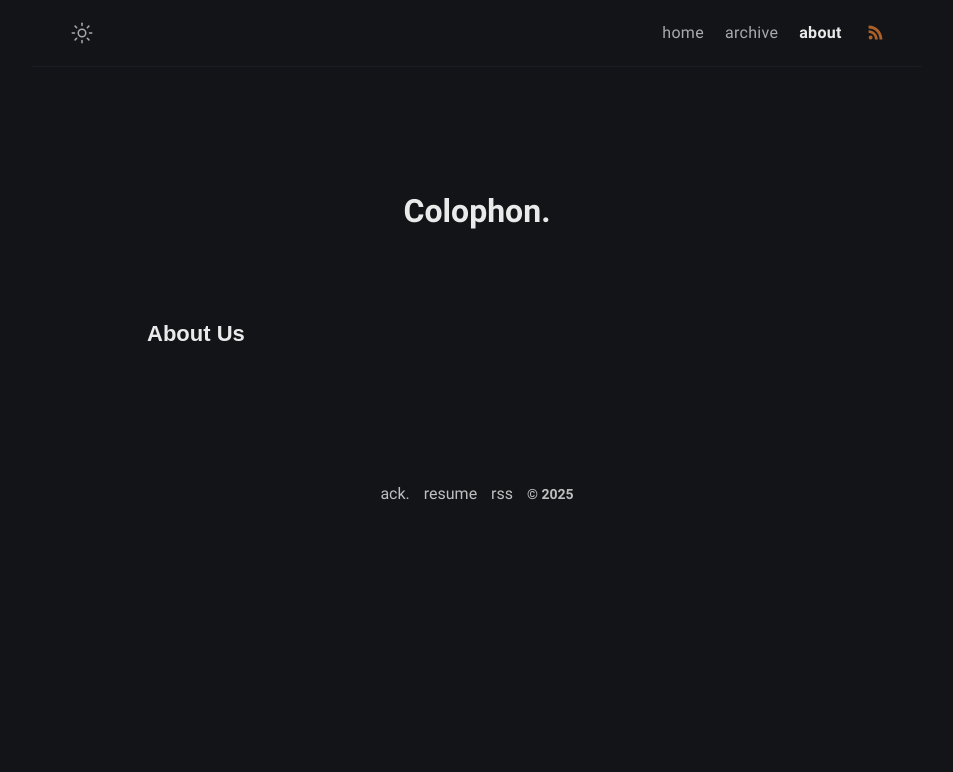
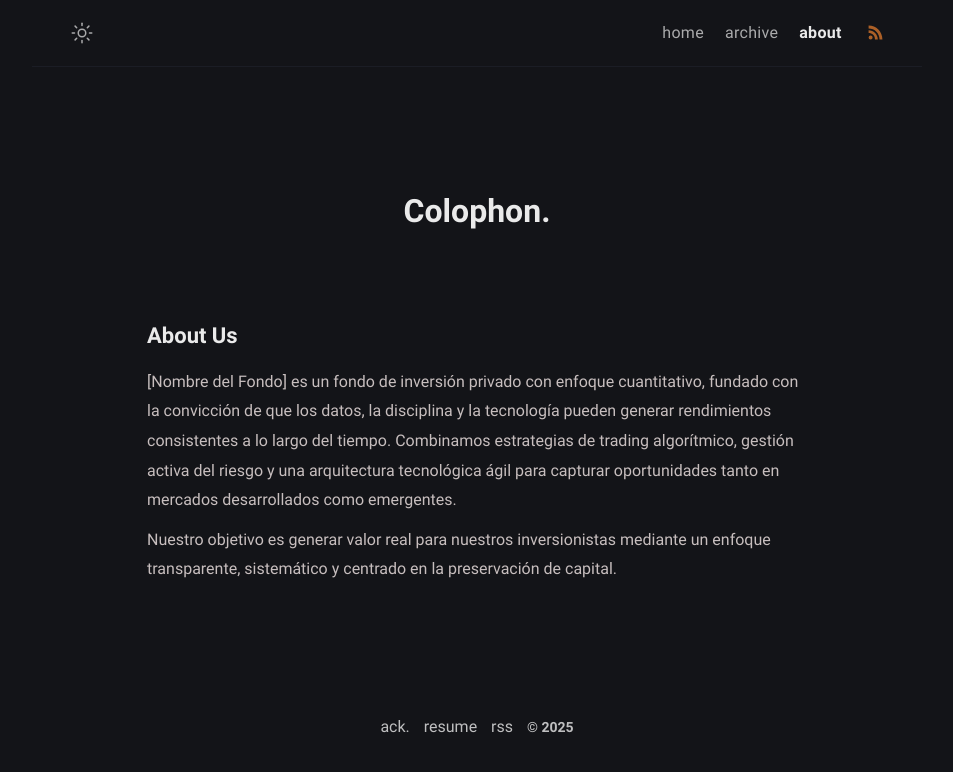
Before and after one commit to vxstein/vxstein.github.io, a Jekyll site: the page built from about.md, in a window 1280 px wide. Shown: the top 772 px of the page, without its empty margins (163-1116 px from the left). Built offline with Jekyll 4.4.1, drawn with Linux system fonts in a browser that asks for light colours.

Commit message:
Update about.md

```diff
--- a/about.md
+++ b/about.md
@@ -5,20 +5,7 @@ layout: page
 excerpt: Hello peeps, I'm student of computer science from Banyuwangi, living in Jogjakarta. This blog for documentation about my programming journey, running on jekyll, hosting on netlify and using my own simple theme.
 comments: false
 ---
-<html lang="en">
-<head>
-  <meta charset="UTF-8">
-  <title>Texto Justificado</title>
-  <style>
-    .justified-text {
-      text-align: justify;
-      max-width: 800px;
-      margin: auto;
-      font-family: Arial, sans-serif;
-      line-height: 1.6;
-    }
-  </style>
-</head>
+
 <body>
   <div class="justified-text">
     <h2>About Us</h2>
@@ -30,4 +17,3 @@ comments: false
     </p>
   </div>
 </body>
-</html>
```
